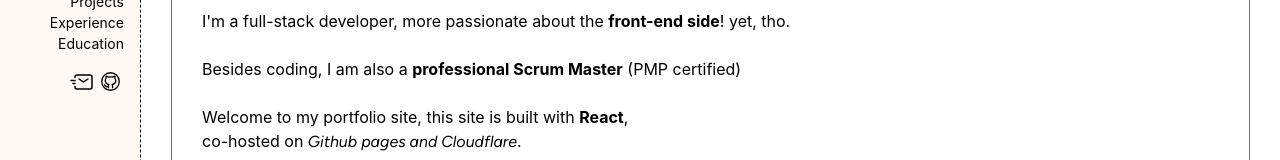
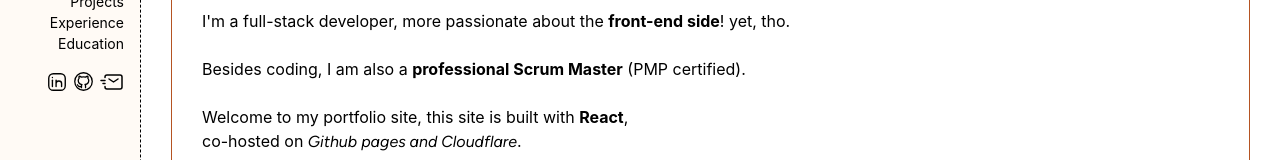
Before and after one commit to appleseed0910/me, a React (Vite) app: page / in a window 1280 px wide. Shown: the part 250-410 px from the top of the page. Built offline with nearby package versions, Linux system fonts and the light colour scheme; a web font is replaced by a local one.

Commit message:
add linkedin icon and link

```diff
--- a/src/components/Content/About/About.tsx
+++ b/src/components/Content/About/About.tsx
@@ -11,7 +11,9 @@ function About() {
                 <h6 className='about-page-title'>Who I am ...</h6>
 
                 <div className="about-page-content">
-                    {about_paras}
+                    {about_paras.map((item, idx) => {
+                        return <div key={idx}>{item}</div>
+                    })}
                 </div>
 
             </section>
--- a/src/components/Content/About/about-content.tsx
+++ b/src/components/Content/About/about-content.tsx
@@ -3,7 +3,7 @@ export const about_paras = [
     <br />,
     <p>I'm a full-stack developer, more passionate about the <strong>front-end side</strong>! yet, tho.</p>,
     <br />,
-    <p>Besides coding, I am also a <strong>professional Scrum Master</strong> (PMP certified)</p>,
+    <p>Besides coding, I am also a <strong>professional Scrum Master</strong> (PMP certified).</p>,
     <br />,
     <p>Welcome to my portfolio site, this site is built with <strong>React</strong>,
         <br/>co-hosted on <em>Github pages and Cloudflare</em>.</p>
--- a/src/components/Sidebar/Sidebar.tsx
+++ b/src/components/Sidebar/Sidebar.tsx
@@ -2,6 +2,7 @@ import './style.less';
 
 import githubUrl from '../../assets/github-circle.svg'
 import mailUrl from '../../assets/send-mail.svg'
+import linkedin from '../../assets/linkedin.svg'
 import { ListArr } from './listArr';
 
 import { useState } from 'react';
@@ -40,12 +41,17 @@ function Sidebar() {
                     </div>
 
                     <div className="icon-container">
-                        <Link to='mailto:appleseed0910@gmail.com'>
-                            <img className='mail' src={mailUrl} alt="Send mail to me!" />
+                        <Link to='https://www.linkedin.com/in/xinyi-hu-a95282127'>
+                            <img className='linkedin' src={linkedin} alt="linkedin page" />
                         </Link>
                         <Link to='https://github.com/appleseed0910'>
                             <img className='github' src={githubUrl} alt='github page' />
                         </Link>
+                        <Link to='mailto:appleseed0910@gmail.com'>
+                            <img className='mail' src={mailUrl} alt="Send mail to me!" />
+                        </Link>
+
+
                     </div>
                 </div>
 
--- a/src/components/Sidebar/style.less
+++ b/src/components/Sidebar/style.less
@@ -133,15 +133,24 @@
             padding: 0 .16rem .1rem 0;
             display: flex;
             justify-content: end;
-            column-gap: .06rem;
+            column-gap: .03rem;
             margin-top: .16rem;
             // align-items: end;
             // flex: 1;
+
+            .mail {
+                width: 98%;
+            }
 
             .github {
                 width: 89%;
                 padding-top: .01rem;
             }
+
+            .linkedin {
+                width: 90%;
+                padding-top: .01rem;
+            }
         }
     }
 }
```
Also changed, not shown: src/assets/linkedin.svg (added).
